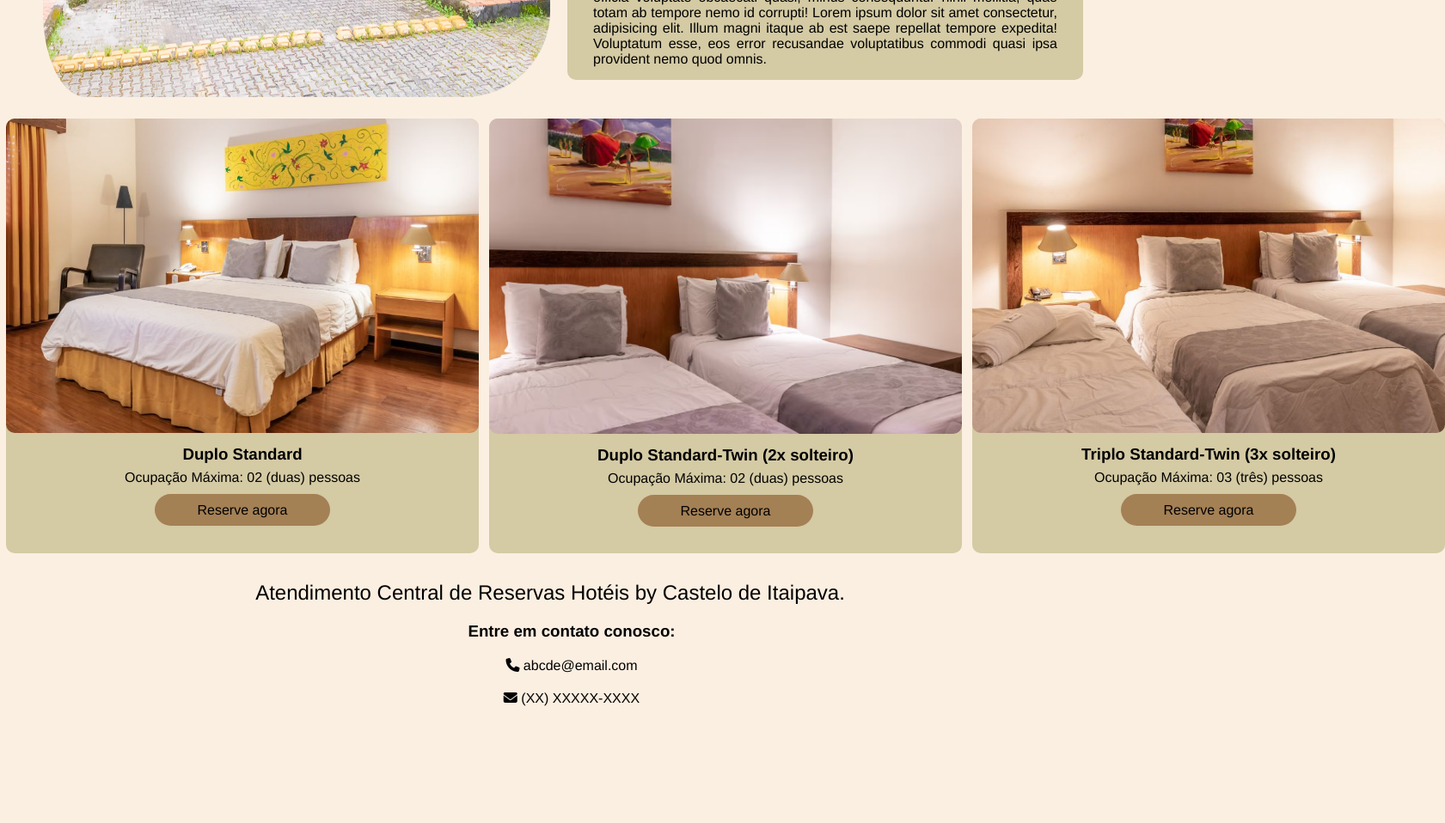
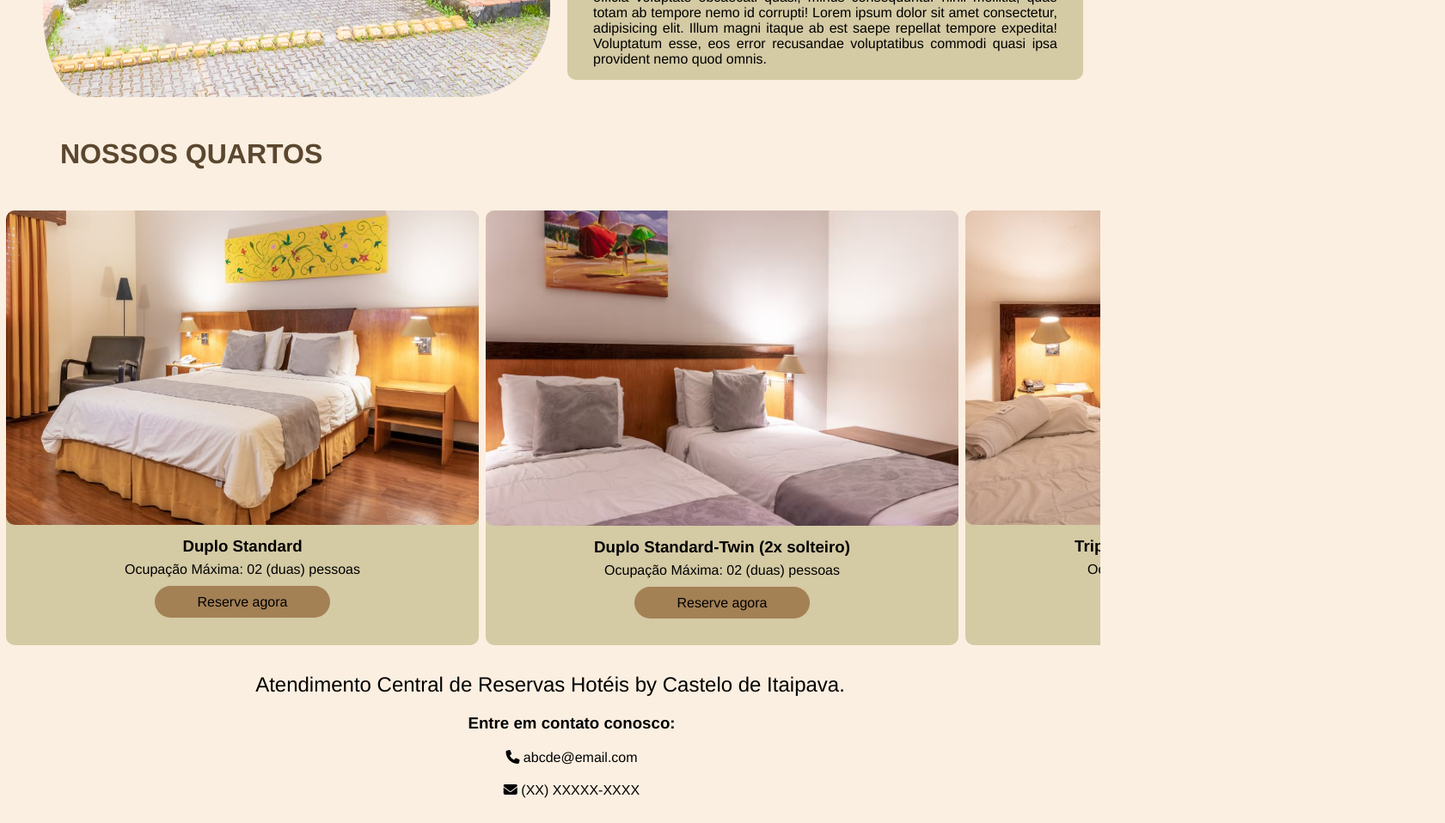
Before and after one commit to jonatasthome07/DexterWebPage, a plain HTML site: page index.html in a window 1280 px wide. Shown: the part 820-1778 px from the top of the page at 86% size, 1681 px wide, since content can reach past the window. Before the commit the page ends 1682 px from the top, so only its background shows below. Drawn offline with Linux system fonts and the light colour scheme.

Commit message:
New features

```diff
--- a/css/styles.css
+++ b/css/styles.css
@@ -3,6 +3,13 @@
     padding: 0;
     font-family:Helvetica;
     box-sizing: border-box;
+}
+
+html, body {
+  scroll-behavior: smooth;
+  margin: 0;
+  padding: 0;
+  overflow-x: hidden;
 }
 
 body{
@@ -84,6 +91,7 @@ nav{
     padding-top: 7px;
     padding-left: 7px;
     padding-bottom: 7px;
+    gap: 8px;
     }
 
   .rooms img {
@@ -93,12 +101,21 @@ nav{
     border-radius: 10px;
   }
 
+  .titulo-room{
+    padding-left: 70px;
+    padding-top: 30px;
+    color:  rgb(91, 71, 47);
+    text-transform: uppercase;
+    font-family: 'Playwrite Australia SA', cursive;
+  }
+
   .foto1, .foto2, .foto3{
     background-color:  rgb(212, 202, 164);
     padding-bottom: 40px;
     border-radius: 10px;
     color: black;
     text-align: center;
+    margin-top: 40px;
   }
 
   .foto1 h3, .foto2 h3, .foto3 h3{
--- a/index.html
+++ b/index.html
@@ -5,7 +5,7 @@
     <meta name="viewport" content="width=device-width, initial-scale=1.0">
     <title>Hotel Dexter by Castelo de Itaipava</title>
     <link rel="stylesheet" href="/css/styles.css">
-    <link href="https://fonts.googleapis.com/css2?family=Inter:ital,opsz,wght@0,14..32,100..900;1,14..32,100..900&display=swap" rel="stylesheet">
+    <link href="https://fonts.googleapis.com/css2?family=Inter:ital,opsz,wght@0,14..32,100..900;1,14..32,100..900&family=Jost:ital,wght@0,100..900;1,100..900&display=swap" rel="stylesheet">
     <link rel="stylesheet" href="https://cdnjs.cloudflare.com/ajax/libs/font-awesome/6.7.2/css/all.min.css" integrity="sha512-Evv84Mr4kqVGRNSgIGL/F/aIDqQb7xQ2vcrdIwxfjThSH8CSR7PBEakCr51Ck+w+/U6swU2Im1vVX0SVk9ABhg==" crossorigin="anonymous" referrerpolicy="no-referrer" />
 
 </head>
@@ -17,7 +17,7 @@
                     <img src="/img/logo-rede-menor.png" alt="" class="logo">
                 </a>
                 <ul class="navbar-items">
-                    <li><a href="#">Nossos quartos</a>
+                    <li><a href="#quartos">Nossos quartos</a>
                     </li>
                     <li><a href="#">Nossos serviços</a>
                     </li>
@@ -37,7 +37,10 @@
             </div>
             <br>
 
-            <div class="rooms">
+            <div class="titulo-room">
+                <h1>Nossos Quartos</h1>
+            </div>
+            <div class="rooms" id="quartos">
                 <div class="foto1"><img src="/img/duplo-standard.jpg" alt="">
                 <h3>Duplo Standard</h3>
                 <h4>Ocupação Máxima: 02 (duas) pessoas</h4>
```
